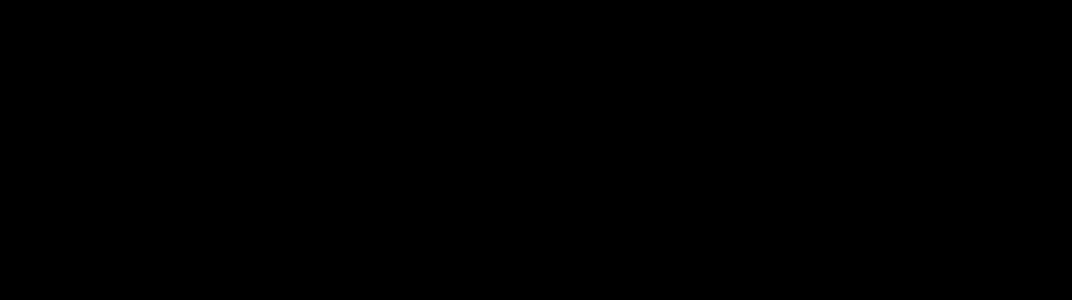
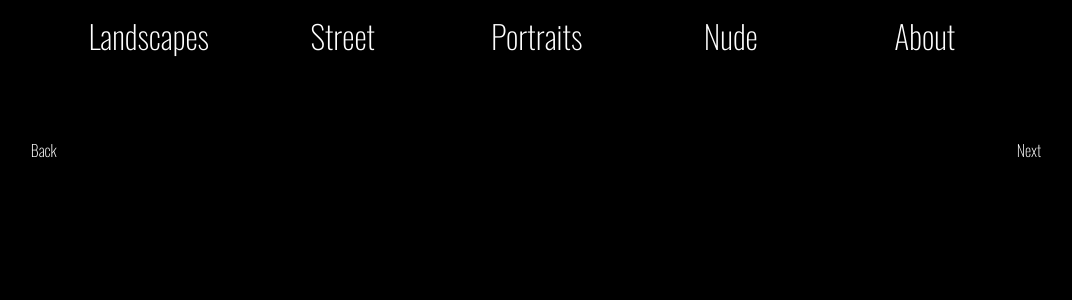
Before and after one commit to Manuletti/Buldyk-portfolio, a Vue app in the folder buldyk-photo/: page /portfolio/1/1 in a window 1280 px wide. Before the commit this address had no page. Shown: the top 300 px of the page, without its empty margins (104-1176 px from the left). Built offline with nearby package versions, Linux system fonts and the light colour scheme.

Commit message:
navigation and routing working!

```diff
--- a/buldyk-photo/src/components/GanreGallery.vue
+++ b/buldyk-photo/src/components/GanreGallery.vue
@@ -1,23 +1,19 @@
 <script setup lang="ts">
-import { defineProps, toRaw } from 'vue';
-const preview = defineProps<{
-  source: string;
-  title: string;
-  date: string;
-  ganre: string;
-  description?: string;
-  info?: string;
-}>();;
-const photoList = toRaw(preview)
-console.log(toRaw(preview));
-setTimeout(() => {
-  console.log(toRaw(preview));
-}, 3000);
+import { usePhotoStore } from "@/stores/photos";
+import { ref, onUpdated } from "vue";
+const photos = usePhotoStore();
+const photoList = ref(photos.filteredByGanre);
+//the problem is that if one enter the page via adress
+//like /portfolio/portraits - the function does't run
+//i can fix it by using Navigation guards, i think
+onUpdated(() => {
+  return (photoList.value = photos.filteredByGanre);
+});
 </script>
 <template>
   <section>
-    <div class="preview-container" v-for="key in photoList">
-      <img class="preview-img" :src="source" />
+    <div class="preview-container" v-for="item in photoList">
+      <img class="preview-img" :src="item.source" />
     </div>
   </section>
 </template>
--- a/buldyk-photo/src/components/NavigationBar.vue
+++ b/buldyk-photo/src/components/NavigationBar.vue
@@ -1,36 +1,34 @@
 <script setup lang="ts">
 import { usePhotoStore } from "@/stores/photos";
-import { toRaw } from "vue";
 const photos = usePhotoStore();
-const prop = toRaw(photos.photoList);
-console.log(prop[1]);
-const objtest = {
-  source: "../../public/img/Markov.jpg",
-  title: "Vadim",
-  date: 2015,
-  ganre: "landscapes",
-  description: "",
-  info: "",
-};
-
-console.log(objtest);
 </script>
 
 <template>
   <nav>
     <router-link
       class="nav-bar-btn"
-      :to="{
-        name: 'ganre-page',
-        params: objtest,
-      }"
+      to="/portfolio/landscapes"
+      @click="photos.filterByGanre('landscape')"
       >Landscapes</router-link
     >
-    <router-link class="nav-bar-btn" to="/portfolio/street">Street</router-link>
-    <router-link class="nav-bar-btn" to="/portfolio/portraits"
+    <router-link
+      class="nav-bar-btn"
+      to="/portfolio/street"
+      @click="photos.filterByGanre('street')"
+      >Street</router-link
+    >
+    <router-link
+      class="nav-bar-btn"
+      to="/portfolio/portraits"
+      @click="photos.filterByGanre('portrait')"
       >Portraits</router-link
     >
-    <router-link class="nav-bar-btn" to="/portfolio/nude">Nude</router-link>
+    <router-link
+      class="nav-bar-btn"
+      to="/portfolio/nude"
+      @click="photos.filterByGanre('nude')"
+      >Nude</router-link
+    >
     <router-link class="nav-bar-btn" to="/portfolio/about">About</router-link>
   </nav>
 </template>
--- a/buldyk-photo/src/router/index.js
+++ b/buldyk-photo/src/router/index.js
@@ -2,6 +2,7 @@ import AppVue from "@/App.vue";
 import WelcomePage from "@/views/WelcomePage.vue";
 import PortfolioPage from "@/views/PortfolioPage.vue";
 import GanreGallery from "@/components/GanreGallery.vue";
+import PhotoCard from "@/components/PhotoCard.vue";
 import { createRouter, createWebHistory } from "vue-router";
 
 const router = createRouter({
@@ -27,14 +28,14 @@ const router = createRouter({
               path: "/portfolio/:ganre",
               name: "ganre-page",
               component: GanreGallery,
-              props: true,
-              // children: [
-              //   {
-              //     path: "/portfolio/:ganre/:photo",
-              //     name: "photocard",
-              //     component: PhotoCard,
-              //   },
-              // ],
+              children: [
+                {
+                  path: "/portfolio/:ganre/:photo",
+                  name: "photocard",
+                  props: true,
+                  component: PhotoCard,
+                },
+              ],
             },
           ],
         },
--- a/buldyk-photo/src/stores/photos.ts
+++ b/buldyk-photo/src/stores/photos.ts
@@ -1,5 +1,4 @@
 import { defineStore } from "pinia";
-import { toRaw } from "vue";
 
 export const usePhotoStore = defineStore("usePhotos", {
   state() {
@@ -51,12 +50,11 @@ export const usePhotoStore = defineStore("usePhotos", {
   },
   actions: {
     filterByGanre(ganre: string): void {
+      this.filteredByGanre = [];
       this.photoList.forEach((element) => {
-        console.log("Element: ", element.ganre);
         if (element.ganre === ganre) {
           this.filteredByGanre.push(element);
         }
-        console.log("New arr: ", toRaw(this.filteredByGanre));
       });
     },
   },
```
